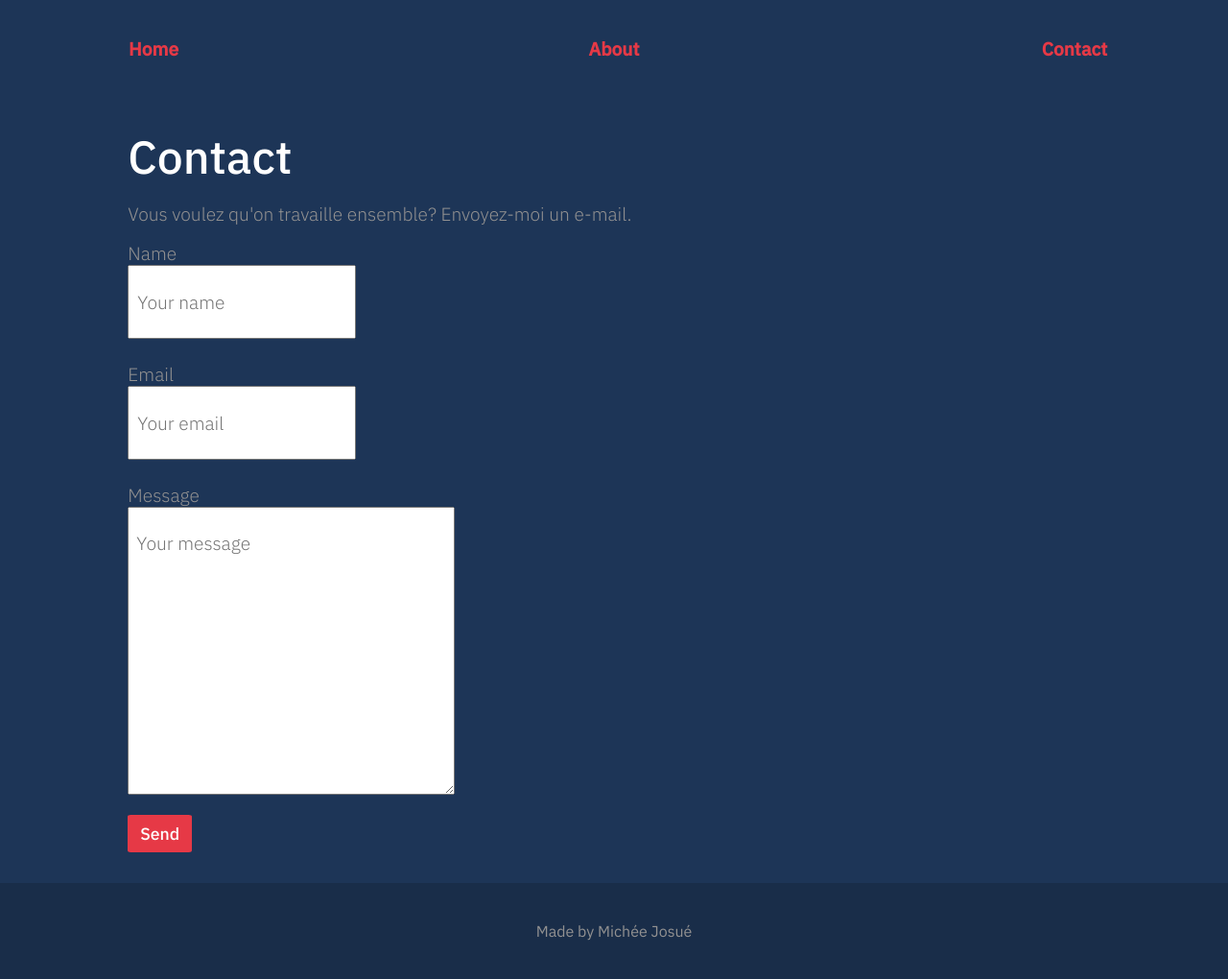
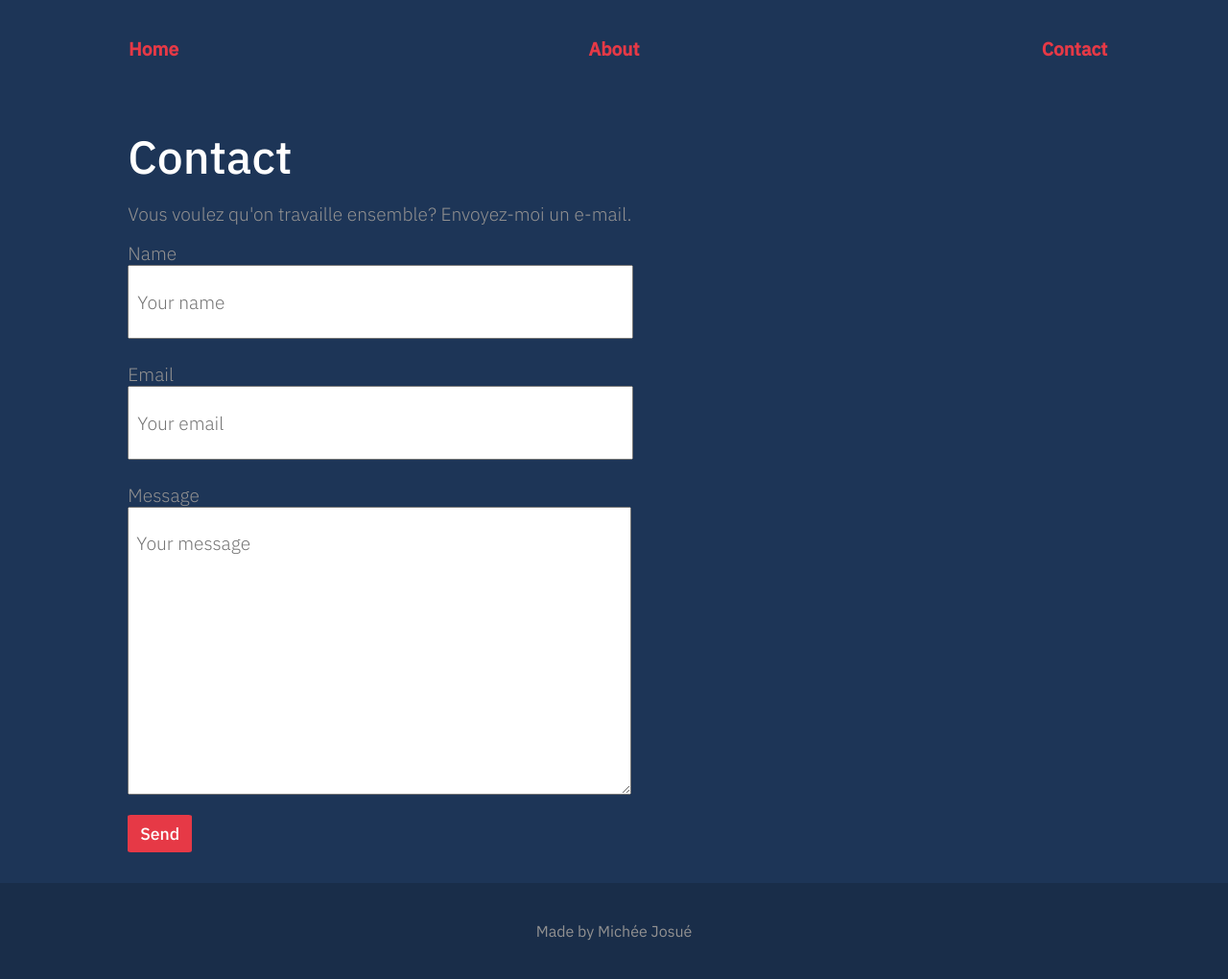
Before and after one commit to yoshua70/portfolio, a Jekyll site: the page built from contact.html, in a window 1280 px wide. Shown: the whole page at 96% size. Built offline with Jekyll 4.4.1, drawn with Linux system fonts in a browser that asks for light colours.

Commit message:
Change input width

```diff
--- a/assets/css/style.css
+++ b/assets/css/style.css
@@ -114,8 +114,15 @@ body {
   padding-top: 1.5rem;
   padding-bottom: 1.5rem;
   padding-right: 0.5rem;
-  padding-left: 0.5rem
+  padding-left: 0.5rem;
+  width: 80%;
 }
+@media (min-width: 768px) {
+  .input {
+    width: 50%;
+  }
+}
+
 
 .filling_case {
   margin-bottom: 0.5rem;
```
